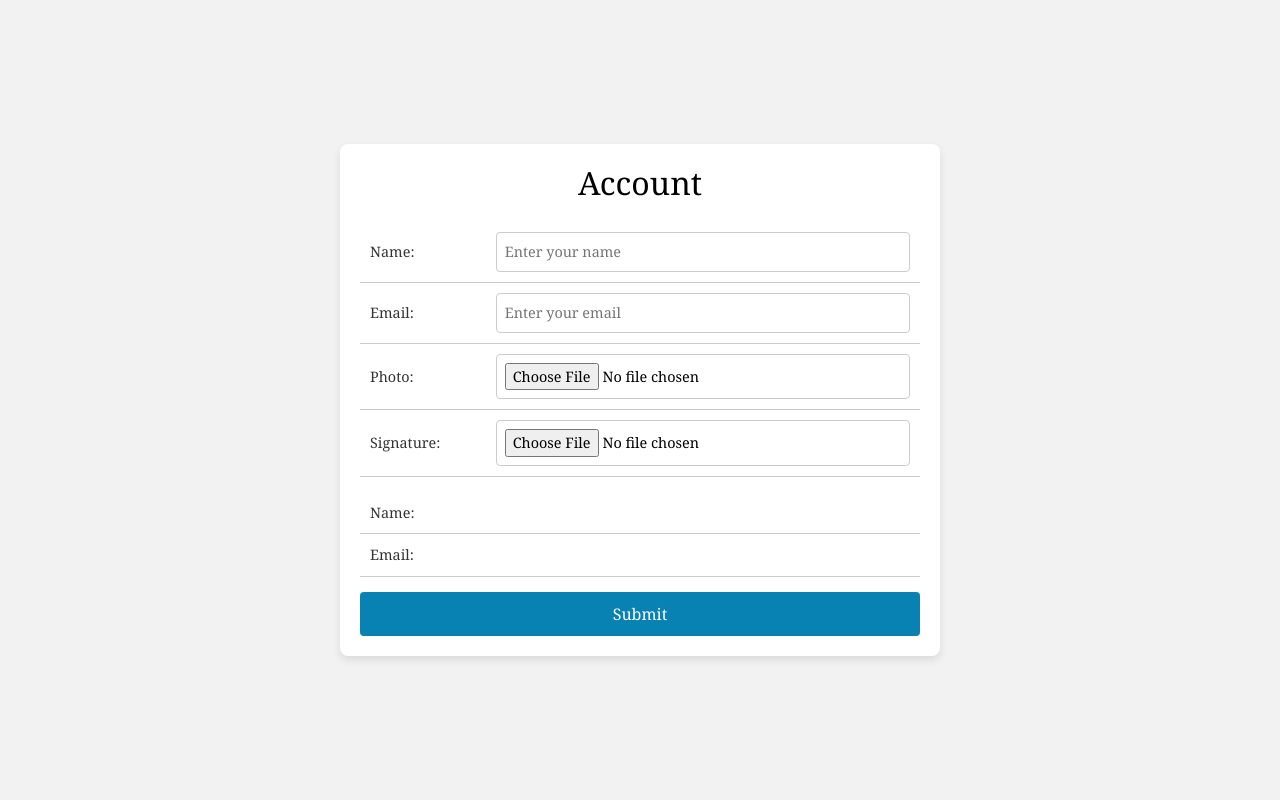
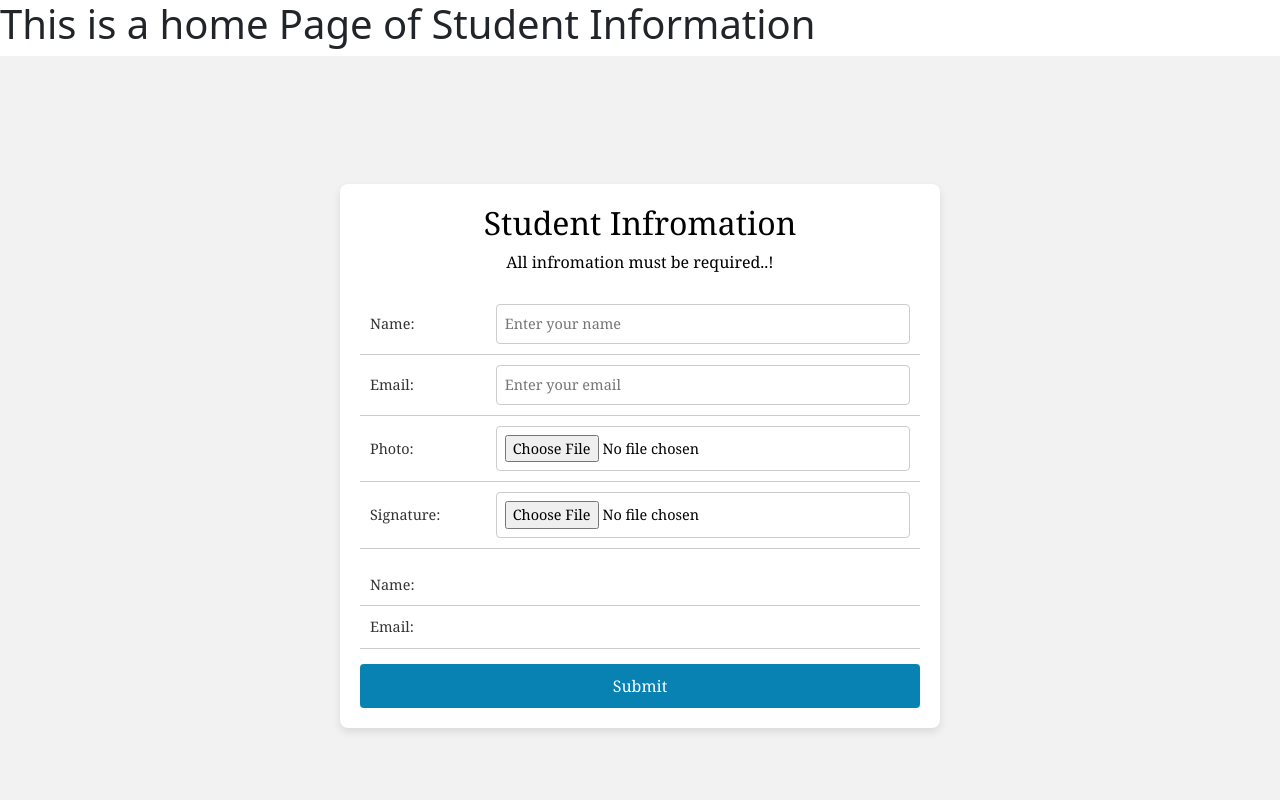
Before and after one commit to sudhanshu1919/Student_Form, a React (Create React App) app: page / in a window 1280 px wide. Shown: the top 800 px of the page. Built offline with nearby package versions, Linux system fonts and the light colour scheme; no server answers.

Commit message:
we have change Home and Account component

```diff
--- a/src/component/Account.jsx
+++ b/src/component/Account.jsx
@@ -55,7 +55,8 @@ function Account() {
   return (
     <Wrapper>
       <Card>
-        <h2>Account</h2>
+        <h2>Student Infromation</h2>
+        <p>All infromation must be required..!</p>
         <Form onSubmit={handleSubmit}>
           <FormTable>
             <tbody>
--- a/src/pages/Home.jsx
+++ b/src/pages/Home.jsx
@@ -4,6 +4,7 @@ import Display from "../component/Display";
 function Home() {
   return (
     <>
+      <h1>This is a home Page of Student Information </h1>
       <Account />
       <Display />
     </>
```
